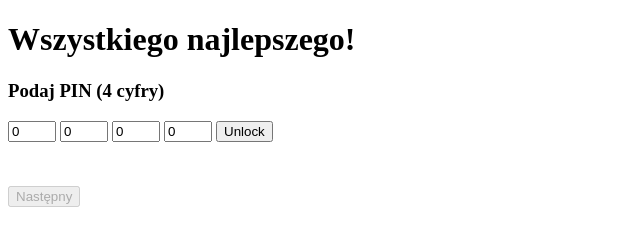
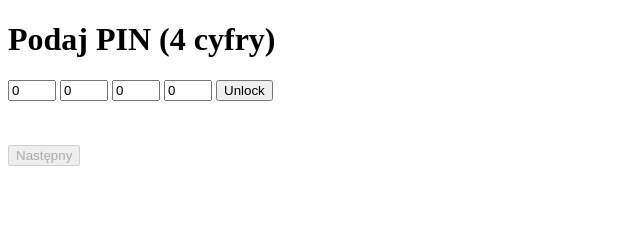
Before and after one commit to karolciowo/urodzinowo, a plain HTML site: page index.html in a window 1280 px wide. Shown: the whole page, without its empty margins (0-640 px from the left). Drawn offline with nearby package versions, Linux system fonts and the light colour scheme.

Commit message:
Change headers

```diff
--- a/index.html
+++ b/index.html
@@ -17,7 +17,6 @@
     ></script>
 </head>
 <body>
-<h1>Wszystkiego najlepszego!</h1>
 <div id="root"></div>
 </body>
 </html>
--- a/password.html
+++ b/password.html
@@ -8,7 +8,7 @@
     }
 </style>
 <div>
-    <h3>Podaj PIN (4 cyfry)</h3>
+    <h1>Podaj PIN (4 cyfry)</h1>
     <form id="pin-form">
         <input id="pin-1" type="number" min="0" max="9" step="1" value="0">
         <input id="pin-2" type="number" min="0" max="9" step="1" value="0">
```
Also changed, not shown: mosaic.html (+1 -1 lines).
